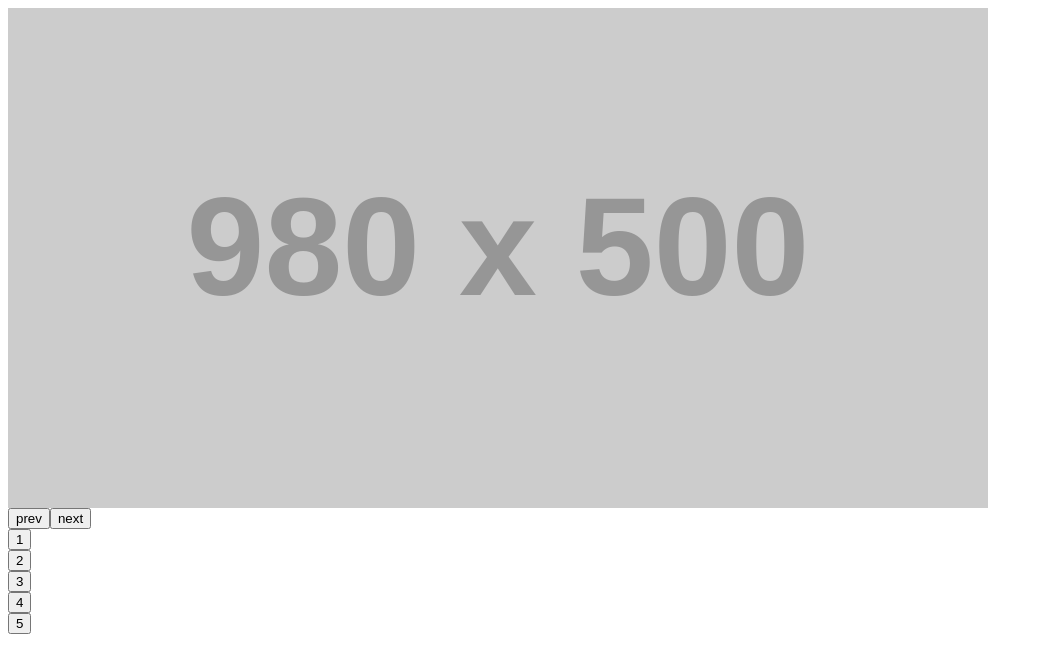
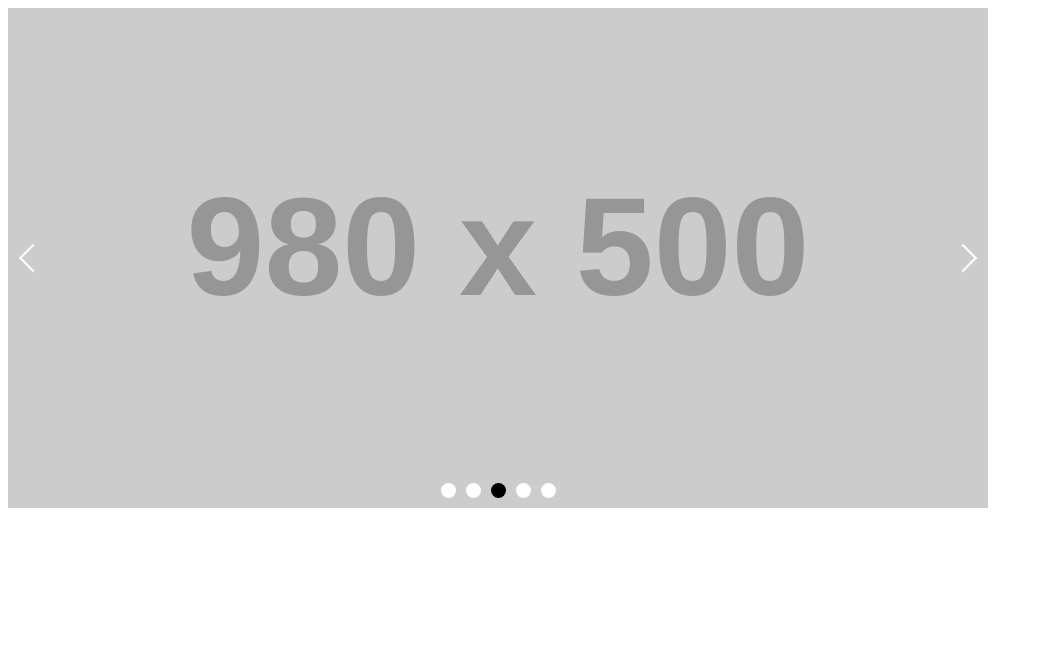
Before and after one commit to Kackie/wipeSlider, a plain HTML site: page index.html in a window 1280 px wide. Shown: the whole page, without its empty margins (0-1043 px from the left). Drawn offline with nearby package versions, Linux system fonts and the light colour scheme; placeholder pictures from the web are drawn by us.

Commit message:
ページャー、コントローラー挙動調整、スタイル作成

```diff
--- a/index.html
+++ b/index.html
@@ -11,24 +11,105 @@ margin: 0;
 padding: 0;
 list-style-type: none;
 }
+.slidesWrap{
+position: relative;
+}
 .slides{
-width: 980px;
-height: 500px;
 position: relative;
 }
 .slides .slide{
 position: absolute;
 top: 0;
 left: 0;
+opacity: 0;
 }
 img{
 vertical-align: top;
+}
+.slidesWrap .controlls button,
+.slidesWrap .pager button{
+-webkit-appearance: none;
+box-shadow: none;
+border: none;
+background: none;
+padding: 0;
+margin: 0;
+}
+.slidesWrap .pager ul{
+list-style-type: none;
+}
+.slidesWrap .controlls{
+position: absolute;
+top: 0;
+bottom: 0;
+left: 0;
+width: 100%;
+z-index: 3;
+display: flex;
+align-items: center;
+pointer-events: none
+}
+.slidesWrap .controlls button{
+pointer-events: auto;
+cursor: pointer;
+text-indent: -9999px;
+width: 50px;
+height: 100%;
+position: relative;
+}
+.slidesWrap .controlls button:after{
+content: '';
+display: block;
+width: 20px;
+height: 20px;
+box-sizing: border-box;
+border-top: 2px solid #fff;
+border-right: 2px solid #fff;
+position: absolute;
+top: 0;
+bottom: 0;
+left: 0;
+right: 0;
+margin: auto;
+}
+.slidesWrap .controlls .prevBtn:after{
+	transform: rotate(-135deg);
+}
+.slidesWrap .controlls .nextBtn{
+margin-left: auto;
+}
+.slidesWrap .controlls .nextBtn:after{
+transform: rotate(45deg);
+}
+.slidesWrap .pager{
+position: absolute;
+display: flex;
+justify-content: center;
+align-items: center;
+bottom: 10px;
+left: 0;
+right: 0;
+z-index: 3;
+}
+.slidesWrap .pager li + li{
+margin-left: 10px;
+}
+.slidesWrap .pager li button{
+display: block;
+text-indent: -9999px;
+width: 15px;
+height: 15px;
+border-radius: 50%;
+background: #fff;
+}
+.slidesWrap .pager li button.current{
+background: #000;
 }
 </style>
 </head>
 <body>
 
-<div class="js_wiper">
+<div class="slidesWrap js_wiper">
 <ul class="slides">
 <li class="slide"><img src="https://dummyimage.com/980x500/ccc/fff&text=1" alt=""></li>
 <li class="slide"><img src="https://dummyimage.com/980x500/bbb/fff&text=2" alt=""></li>
@@ -71,8 +152,12 @@ $(window).on('load', function(){
 				'z-index':''
 			});
 		},transition);
+		slidesWrap.find('.pager li button').removeClass('current');
+		slidesWrap.find('.pager li button').eq(slideNum).addClass('current');
 	};
-	var autoWiper = function(){
+
+	//自動再生
+	var slideNumSet = function(){
 		if(slideNum < length){
 			slideNum++;
 		} else {
@@ -80,13 +165,37 @@ $(window).on('load', function(){
 		}
 		wiper();
 	};
-	setInterval(autoWiper, duration);
+	var autoWiper = setInterval(slideNumSet, duration);
+
+	//オートタイマーの再設定
+	var resetCount,retetTimer;
+	timerReset = function(){
+		clearInterval(autoWiper);
+		resetCount = 0;
+		clearInterval(retetTimer);
+		retetTimer = setInterval(function(){
+			if(resetCount < 4){
+				resetCount++;
+			} else {
+				clearInterval(retetTimer);
+				autoWiper = setInterval(slideNumSet, duration);
+			}
+		}, 1000);
+	};
 
 	//スライドのアニメーション作成
+	slidesWrap.css({
+		width:slideW
+	});
+	slides.css({
+		width:slideW,
+		height:slideH
+	});
 	slide.css({
 		width:slideW,
 		height:slideH,
-		transition:'clip ' + transition/1000 + 's'
+		transition:'clip ' + transition/1000 + 's',
+		opacity:1
 	});
 	slide.filter(':nth-child(n+2)').css({
 		clip: 'rect(0,0,' + slideH +'px,0)',
@@ -97,13 +206,24 @@ $(window).on('load', function(){
 		controllR = '<button class="nextBtn">next</button>'
 	var controllerHTML = '<div class="controlls">' + controllL + controllR + '<div>';
 	slidesWrap.append(controllerHTML);
-	slidesWrap.find(('button')).click(function(){
-		if($(this).hasClass('nextBtn')){
+	slidesWrap.find('.prevBtn').click(function(){
+		if(slideNum === 0){
+			slideNum = length;
+		}else{
+			slideNum--
+		}
+		timerReset();
+		wiper();
+	});
+	slidesWrap.find('.nextBtn').click(function(){
+		if(slideNum === length){
+			slideNum = 0;
+		}else{
 			slideNum++;
-		} else {
-			slideNum--;
 		}
+		timerReset();
 		wiper();
+		console.log(length,slideNum);
 	});
 
 	//ページャー作成
@@ -114,12 +234,21 @@ $(window).on('load', function(){
 	}
 	pagerHTML = '<ul class="pager">' + pagerHTML + '</ul>';
 	slidesWrap.append(pagerHTML);
+	slidesWrap.find('.pager li button').eq(0).addClass('current');
 	//ページャークリックでスライド切り替え
 	slidesWrap.find('.pager button').click(function(){
 		slideNum = $('.pager button').index(this);
+		timerReset();
 		wiper();
 	});
 
+	//別タブが開かれたときにオート再生を止め、戻ったときに再開する
+	$(window).bind("focus",function(){
+			clearInterval(autoWiper);
+			autoWiper = setInterval(slideNumSet, duration);
+		}).bind("blur",function(){
+			clearInterval(autoWiper);
+		});
 });
 </script>
 </body>
```
